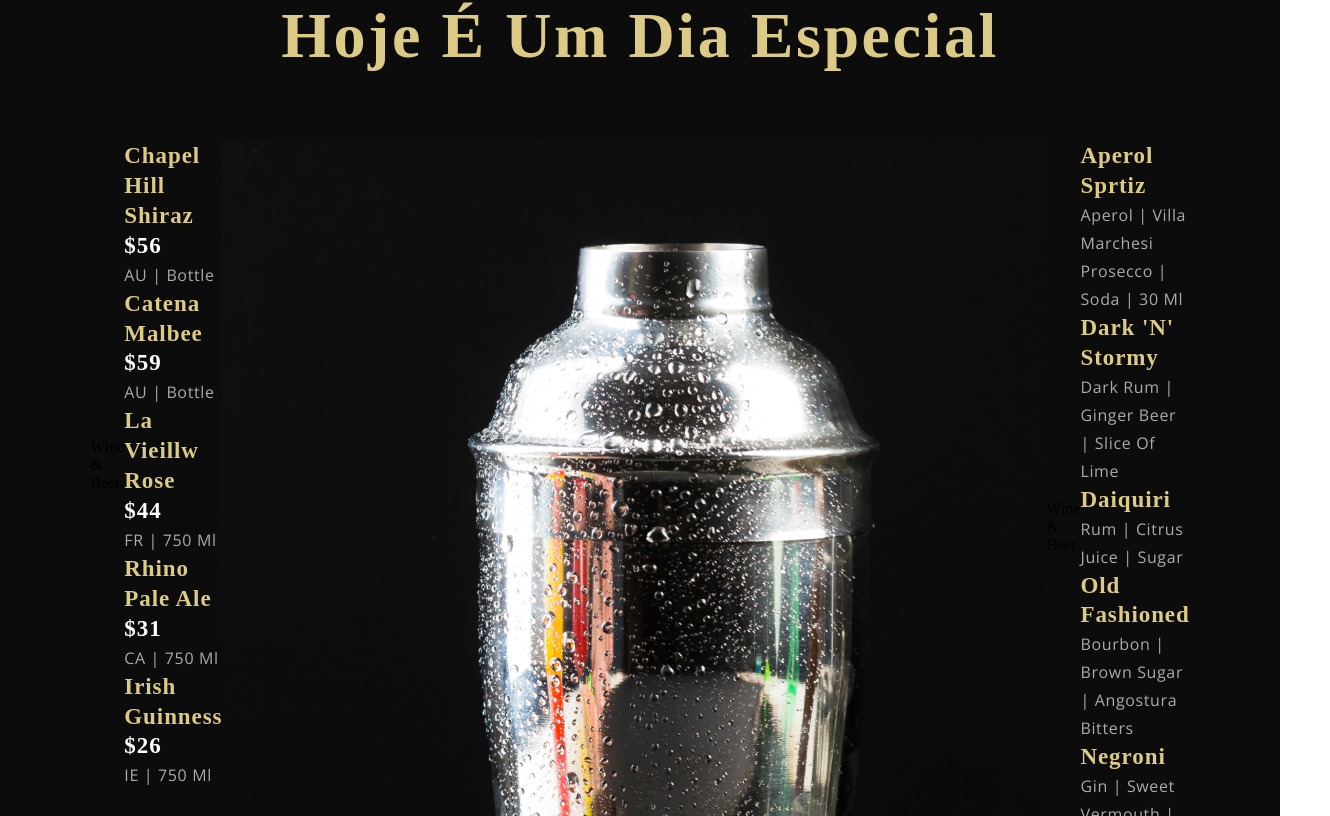
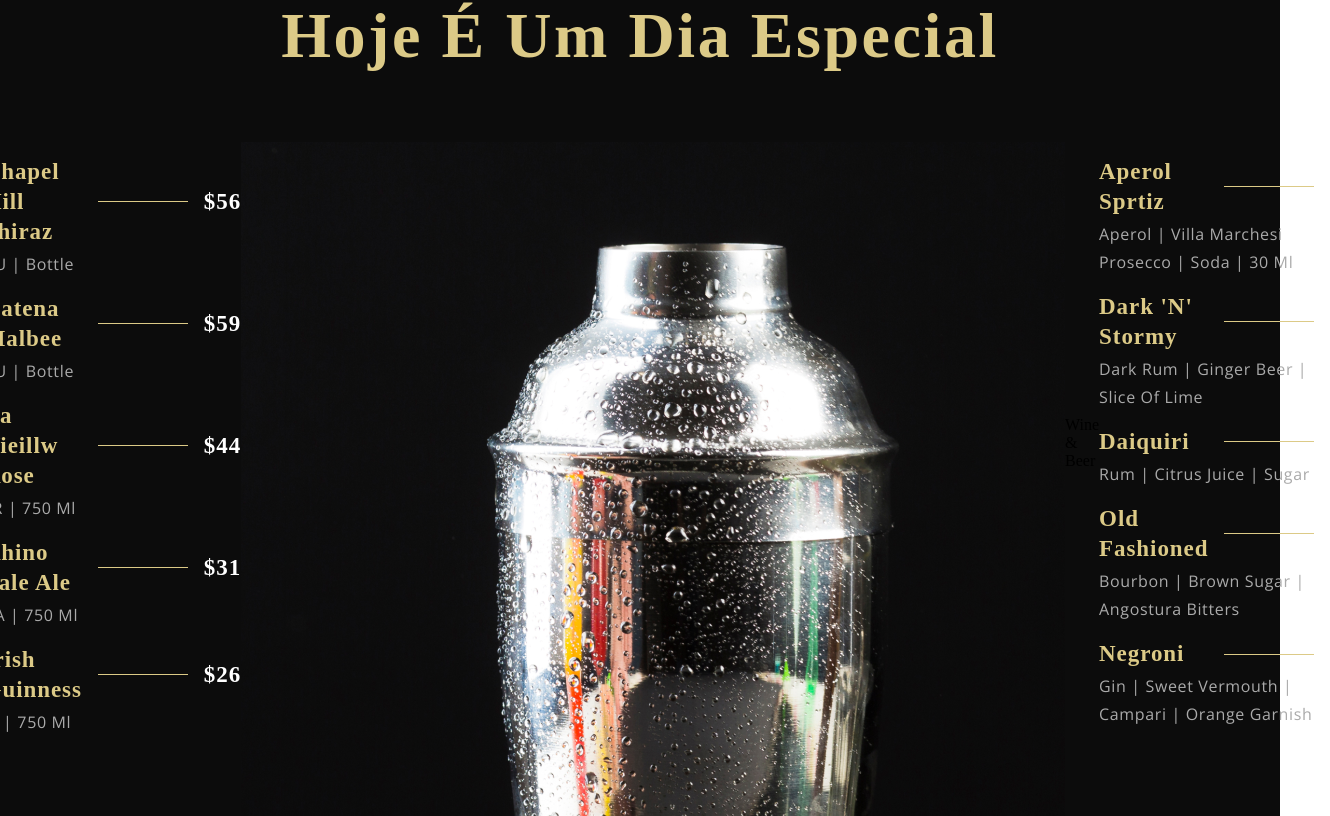
Before and after one commit to JulioCesarAlvesMoreira/Restaurant, a React (Create React App) app: page / in a window 1280 px wide. Shown: the part 2204-3020 px from the top of the page, 1330 px wide, since content can reach past the window. Built offline with nearby package versions, Linux system fonts and the light colour scheme; a web font is replaced by a local one.

Commit message:
menuitem css

```diff
--- a/src/components/Menuitem/MenuItem.css
+++ b/src/components/Menuitem/MenuItem.css
@@ -0,0 +1,34 @@
+.app__menuitem {
+    width: 100%;
+    margin: 1rem 0;
+
+    display: flex;
+    flex-direction: column;
+}
+
+.app__menuitem-head {
+    display: flex;
+    justify-content: space-between;
+    align-items: center;
+}
+
+.app__menuitem-sub {
+    width: 100%;
+    margin-top: 0.2rem;
+}
+
+.app__menuitem-name {
+    flex: 1;
+}
+
+.app__menuitem-dash {
+    width: 90px;
+    height: 1px;
+    background: var(--color-golden);
+    margin: 0 1rem;
+}
+.app__menuitem-price {
+    display: flex;
+    justify-content: flex-end;
+    align-items: flex-end;
+}
```
